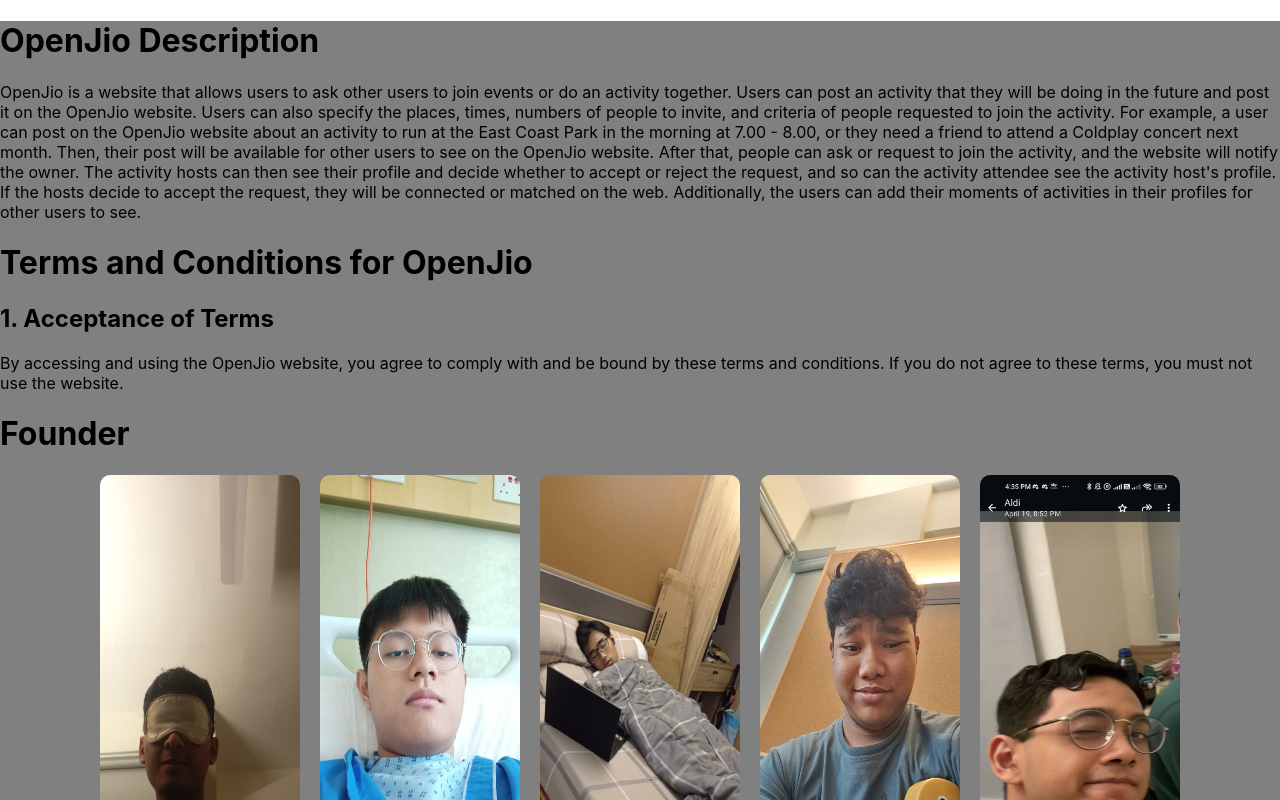
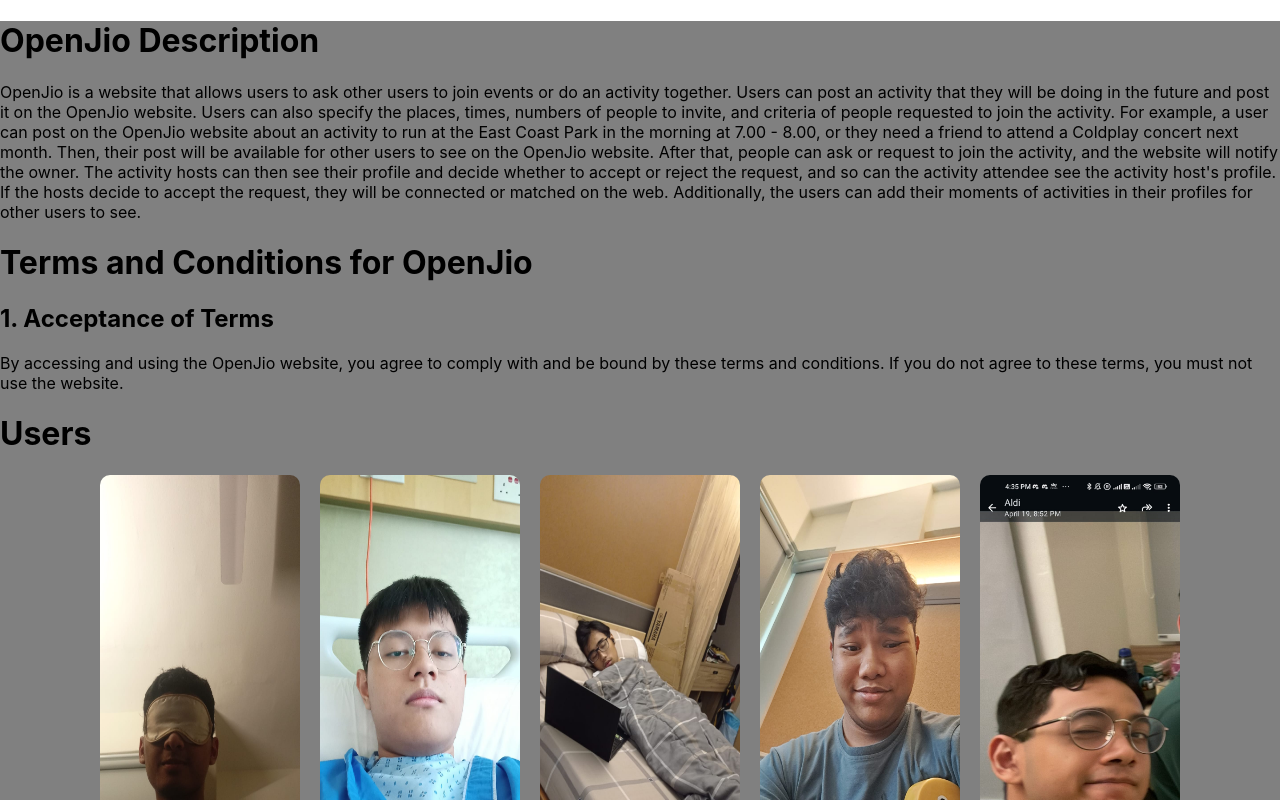
Before and after one commit to SalmanAlfarisi5/OpenJio-workspace, a React (Create React App) app in the folder frontend/: page /learnmore in a window 1280 px wide. Built offline with nearby package versions, Linux system fonts and the light colour scheme.

Commit message:
Adding join button to detailedactivity page

```diff
--- a/frontend/src/components/DetailedActivities.js
+++ b/frontend/src/components/DetailedActivities.js
@@ -51,7 +51,10 @@ const DetailedActivities = () => {
             <h2>Host</h2>
             <div className="host-detailed">
               <img src="./salman.jpg" className="host-image" alt="salman"></img>
-              <p>Muhammad Salman Al Farisi</p>
+              <div>
+                <p>Muhammad Salman Al Farisi</p>
+                <button>Ask to Join</button>
+              </div>
             </div>
           </div>
         </div>
--- a/frontend/src/components/LearnMore.js
+++ b/frontend/src/components/LearnMore.js
@@ -30,7 +30,7 @@ const LearnMore = () => {
         terms, you must not use the website.
       </p>
 
-      <h1>Founder</h1>
+      <h1>Users</h1>
       <div className="founder-images">
         <img alt="salman" className="founder-image" src="./salman.jpg"></img>
         <img alt="judha" className="founder-image" src="./judha.jpg"></img>
--- a/frontend/src/components/Register.js
+++ b/frontend/src/components/Register.js
@@ -5,6 +5,7 @@ const Register = () => {
   return (
     <div className="register-container">
       <h2>Register</h2>
+
       <form>
         <div className="input-container">
           <label htmlFor="Fullname">Fullname</label>
```
